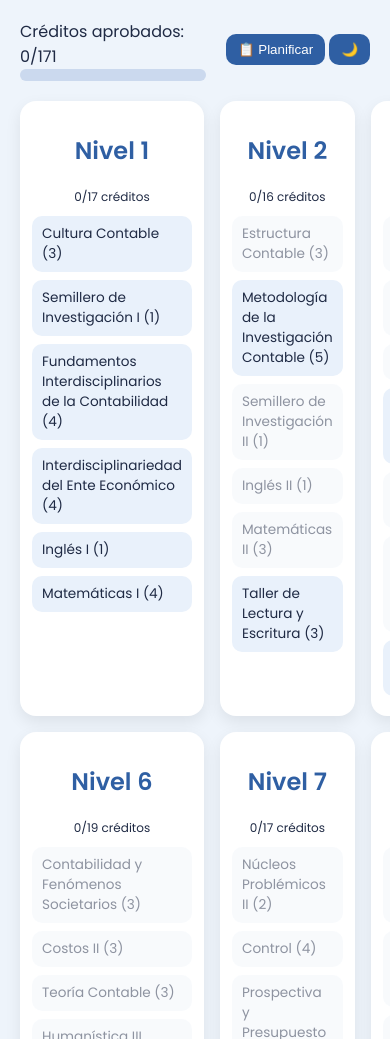
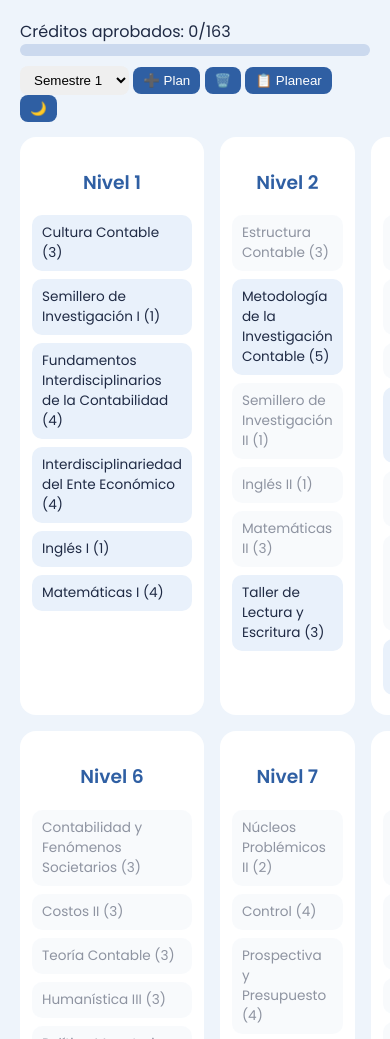
Before and after one commit to yuleidybravo/Malla-Contadur-a-UdeA, a plain HTML site: page index.html in a window 390 px wide. Shown: the part 140-1179 px from the top of the page. Drawn offline with Linux system fonts and the light colour scheme.

Commit message:
Update index8.html

```diff
--- a/index.html
+++ b/index.html
@@ -31,25 +31,47 @@ body{
   font-family:'Poppins',sans-serif;
   background:var(--bg);
   color:var(--text);
-  transition:.3s;
 }
 h1{text-align:center;color:var(--primary)}
+.grid{
+  display:grid;
+  grid-template-columns:repeat(5,1fr);
+  gap:16px;
+}
+.column{
+  background:var(--card);
+  border-radius:16px;
+  padding:12px;
+}
+.column h3{text-align:center;color:var(--primary)}
+.course{
+  background:var(--light);
+  padding:8px 10px;
+  border-radius:10px;
+  margin-bottom:8px;
+  cursor:pointer;
+  font-size:.85em;
+  transition:.2s;
+}
+.course:hover{transform:scale(1.03)}
+.approved{background:var(--approved);text-decoration:line-through}
+.locked{background:var(--locked);opacity:.5;cursor:not-allowed}
+.plan{outline:2px dashed var(--primary)}
+
 .top{
   display:flex;
-  gap:20px;
+  flex-wrap:wrap;
+  gap:10px;
+  margin-bottom:15px;
   justify-content:space-between;
-  align-items:center;
-  flex-wrap:wrap;
-  margin-bottom:20px;
 }
-button{
-  background:var(--primary);
-  color:#fff;
+button,select{
+  padding:6px 10px;
+  border-radius:8px;
   border:none;
-  padding:8px 12px;
-  border-radius:10px;
   cursor:pointer;
 }
+button{background:var(--primary);color:#fff}
 .progress-bar{
   height:12px;
   background:#cbd9ee;
@@ -61,48 +83,6 @@ button{
   width:0;
   background:var(--primary);
   transition:.4s;
-}
-.grid{
-  display:grid;
-  grid-template-columns:repeat(5,1fr);
-  gap:16px;
-}
-.column{
-  background:var(--card);
-  border-radius:16px;
-  padding:12px;
-  box-shadow:0 6px 16px rgba(0,0,0,.08);
-}
-.column h2{
-  text-align:center;
-  color:var(--primary);
-}
-.level-progress{
-  text-align:center;
-  font-size:.75em;
-  margin-bottom:10px;
-}
-.course{
-  background:var(--light);
-  padding:8px 10px;
-  border-radius:10px;
-  margin-bottom:8px;
-  cursor:pointer;
-  font-size:.85em;
-  transition:.2s;
-}
-.course:hover{transform:scale(1.03)}
-.approved{
-  background:var(--approved);
-  text-decoration:line-through;
-}
-.locked{
-  background:var(--locked);
-  opacity:.5;
-  cursor:not-allowed;
-}
-.plan{
-  outline:2px dashed var(--primary);
 }
 </style>
 </head>
@@ -119,7 +99,10 @@ button{
     </div>
   </div>
   <div>
-    <button onclick="togglePlan()">📋 Planificar</button>
+    <select id="planSelect"></select>
+    <button onclick="newPlan()">➕ Plan</button>
+    <button onclick="deletePlan()">🗑️</button>
+    <button onclick="togglePlan()">📋 Planear</button>
     <button onclick="toggleDark()">🌙</button>
   </div>
 </div>
@@ -128,16 +111,13 @@ button{
 <div id="grid" class="grid"></div>
 
 <script>
-const TOTAL_CREDITS = 171;
-let planning = false;
+/* ===================== ESTADO ===================== */
+const approved=new Set(JSON.parse(localStorage.getItem('approvedCourses')||'[]'));
+let plans=JSON.parse(localStorage.getItem('plans')||'{}');
+let currentPlan=null;
+let planning=false;
 
-const approved = new Set(JSON.parse(localStorage.getItem('approvedCourses')||'[]'));
-const planned = new Set();
-
-if(localStorage.getItem('dark')==='1'){
-  document.body.classList.add('dark');
-}
-
+/* ===================== DATA ===================== */
 const data=[
 {level:'Nivel 1',courses:[
 {id:'1502010',name:'Cultura Contable',credits:3,req:[]},
@@ -167,7 +147,7 @@ const data=[
 {level:'Nivel 4',courses:[
 {id:'1502035',name:'Procesos Contables III',credits:4,req:['1502033']},
 {id:'1502038',name:'Núcleos Problémicos I',credits:2,req:['1502031','1502033']},
-{id:'HUM1',name:'Humanística I (Electiva)',credits:3,req:['1506036']},
+{id:'HUM1',name:'Humanística I',credits:3,req:['1506036']},
 {id:'1502153',name:'Inglés IV',credits:1,req:['1502152']},
 {id:'1503608',name:'Microeconomía',credits:4,req:['1504103']},
 {id:'1504064',name:'Métodos Estadísticos',credits:4,req:['1504102']}
@@ -176,7 +156,7 @@ const data=[
 {id:'1502043',name:'Estados Contables',credits:2,req:['1502031','1502035']},
 {id:'1502050',name:'Costos I',credits:4,req:['1502031']},
 {id:'1502055',name:'Modelación Contable',credits:3,req:['1502024']},
-{id:'HUM2',name:'Humanística II (Electiva)',credits:3,req:['1506036']},
+{id:'HUM2',name:'Humanística II',credits:3,req:['1506036']},
 {id:'1502154',name:'Inglés V',credits:1,req:['1502153']},
 {id:'1503609',name:'Macroeconomía',credits:4,req:['1503608']}
 ]},
@@ -184,7 +164,7 @@ const data=[
 {id:'1502045',name:'Contabilidad y Fenómenos Societarios',credits:3,req:['1502043']},
 {id:'1502061',name:'Costos II',credits:3,req:['1502050']},
 {id:'1502073',name:'Teoría Contable',credits:3,req:['1502055']},
-{id:'HUM3',name:'Humanística III (Electiva)',credits:3,req:['1506036']},
+{id:'HUM3',name:'Humanística III',credits:3,req:['1506036']},
 {id:'1503070',name:'Política Monetaria y Fiscal',credits:3,req:['1503609']},
 {id:'1502075',name:'Gestión y Contabilidad Pública',credits:3,req:['1503609']},
 {id:'1502155',name:'Inglés VI',credits:1,req:['1502154']}
@@ -217,6 +197,14 @@ const data=[
 ]}
 ];
 
+/* ===================== FUNCIONES ===================== */
+
+const TOTAL_CREDITS=(()=>{
+  let t=0;
+  data.forEach(l=>l.courses.forEach(c=>t+=c.credits));
+  return t;
+})();
+
 function totalCredits(){
   let s=0;
   data.forEach(l=>l.courses.forEach(c=>{
@@ -231,70 +219,112 @@ function canUnlock(c){
 }
 
 function removeDependents(id){
-  data.forEach(l=>{
-    l.courses.forEach(c=>{
-      if(c.req.includes(id) && approved.has(c.id)){
+  data.forEach(l=>l.courses.forEach(c=>{
+    if(c.req.includes(id)&&approved.has(c.id)){
       approved.delete(c.id);
       removeDependents(c.id);
     }
+  }));
+}
+
+function renderPlans(){
+  const sel=document.getElementById('planSelect');
+  sel.innerHTML='';
+  Object.keys(plans).forEach(p=>{
+    const o=document.createElement('option');
+    o.value=p;o.textContent=p;
+    if(p===currentPlan) o.selected=true;
+    sel.appendChild(o);
   });
+  sel.onchange=e=>{
+    currentPlan=e.target.value;
+    render();
+  };
+}
+
+function newPlan(){
+  const name=prompt('Nombre del semestre:');
+  if(!name||plans[name])return;
+  plans[name]=[];
+  currentPlan=name;
+  savePlans();render();
+}
+
+function deletePlan(){
+  if(!currentPlan||!confirm('¿Eliminar plan?'))return;
+  delete plans[currentPlan];
+  currentPlan=Object.keys(plans)[0]||null;
+  savePlans();render();
+}
+
+function savePlans(){
+  localStorage.setItem('plans',JSON.stringify(plans));
+}
+
+function togglePlan(){
+  planning=!planning;
+  render();
+}
+
+function toggleDark(){
+  document.body.classList.toggle('dark');
+}
+
+function planCredits(){
+  let s=0;
+  plans[currentPlan]?.forEach(id=>{
+    data.forEach(l=>l.courses.forEach(c=>{
+      if(c.id===id) s+=c.credits;
+    }));
   });
+  return s;
 }
 
 function render(){
+  renderPlans();
+  const credits=totalCredits();
+  document.getElementById('creditText').textContent=
+    `Créditos aprobados: ${credits}/${TOTAL_CREDITS}`;
+  document.getElementById('progressFill').style.width=
+    `${credits/TOTAL_CREDITS*100}%`;
+
+  document.getElementById('planCredits').textContent=
+    planning && currentPlan
+    ? `📋 Créditos del ${currentPlan}: ${planCredits()}`
+    : '';
+
   const grid=document.getElementById('grid');
   grid.innerHTML='';
-  const credits=totalCredits();
-
-  document.getElementById('creditText').textContent =
-    `Créditos aprobados: ${credits}/${TOTAL_CREDITS}`;
-  document.getElementById('progressFill').style.width =
-    `${(credits/TOTAL_CREDITS)*100}%`;
-
-  let planSum=0;
-  planned.forEach(id=>{
-    data.forEach(l=>l.courses.forEach(c=>{
-      if(c.id===id) planSum+=c.credits;
-    }));
-  });
-  document.getElementById('planCredits').textContent =
-    planning ? `📋 Créditos planeados: ${planSum}` : '';
 
   data.forEach(l=>{
-    let a=0,t=0;
-    l.courses.forEach(c=>{
-      t+=c.credits;
-      if(approved.has(c.id)) a+=c.credits;
-    });
     const col=document.createElement('div');
     col.className='column';
-    col.innerHTML=`<h2>${l.level}</h2>
-      <div class="level-progress">${a}/${t} créditos</div>`;
-
+    col.innerHTML=`<h3>${l.level}</h3>`;
     l.courses.forEach(c=>{
       const d=document.createElement('div');
       d.className='course';
       d.textContent=`${c.name} (${c.credits})`;
-      if(!canUnlock(c)) d.classList.add('locked');
+
       if(approved.has(c.id)) d.classList.add('approved');
-      if(planned.has(c.id)) d.classList.add('plan');
+      if(!planning && !canUnlock(c)) d.classList.add('locked');
+      if(plans[currentPlan]?.includes(c.id)) d.classList.add('plan');
 
       d.onclick=()=>{
-        if(!canUnlock(c)) return;
         if(planning){
-          planned.has(c.id) ? planned.delete(c.id) : planned.add(c.id);
-        }else{
-          if(approved.has(c.id)){
-            approved.delete(c.id);
-            removeDependents(c.id);
-          }else{
-            approved.add(c.id);
+          const arr=plans[currentPlan];
+          arr.includes(c.id)
+            ? arr.splice(arr.indexOf(c.id),1)
+            : arr.push(c.id);
+          savePlans();render();return;
         }
+        if(!canUnlock(c))return;
+        approved.has(c.id)
+          ? (approved.delete(c.id),removeDependents(c.id))
+          : approved.add(c.id);
         localStorage.setItem(
           'approvedCourses',
           JSON.stringify([...approved])
         );
-        }
         render();
       };
       col.appendChild(d);
@@ -303,21 +333,12 @@ function render(){
   });
 }
 
-function togglePlan(){
-  planning=!planning;
-  planned.clear();
-  render();
-}
-function toggleDark(){
-  document.body.classList.toggle('dark');
-  localStorage.setItem(
-    'dark',
-    document.body.classList.contains('dark')?'1':'0'
-  );
+if(!Object.keys(plans).length){
+  plans['Semestre 1']=[];
+  currentPlan='Semestre 1';
 }
 
 render();
 </script>
-
 </body>
 </html>
```
Lines whose indentation alone changed are shown as unchanged.
